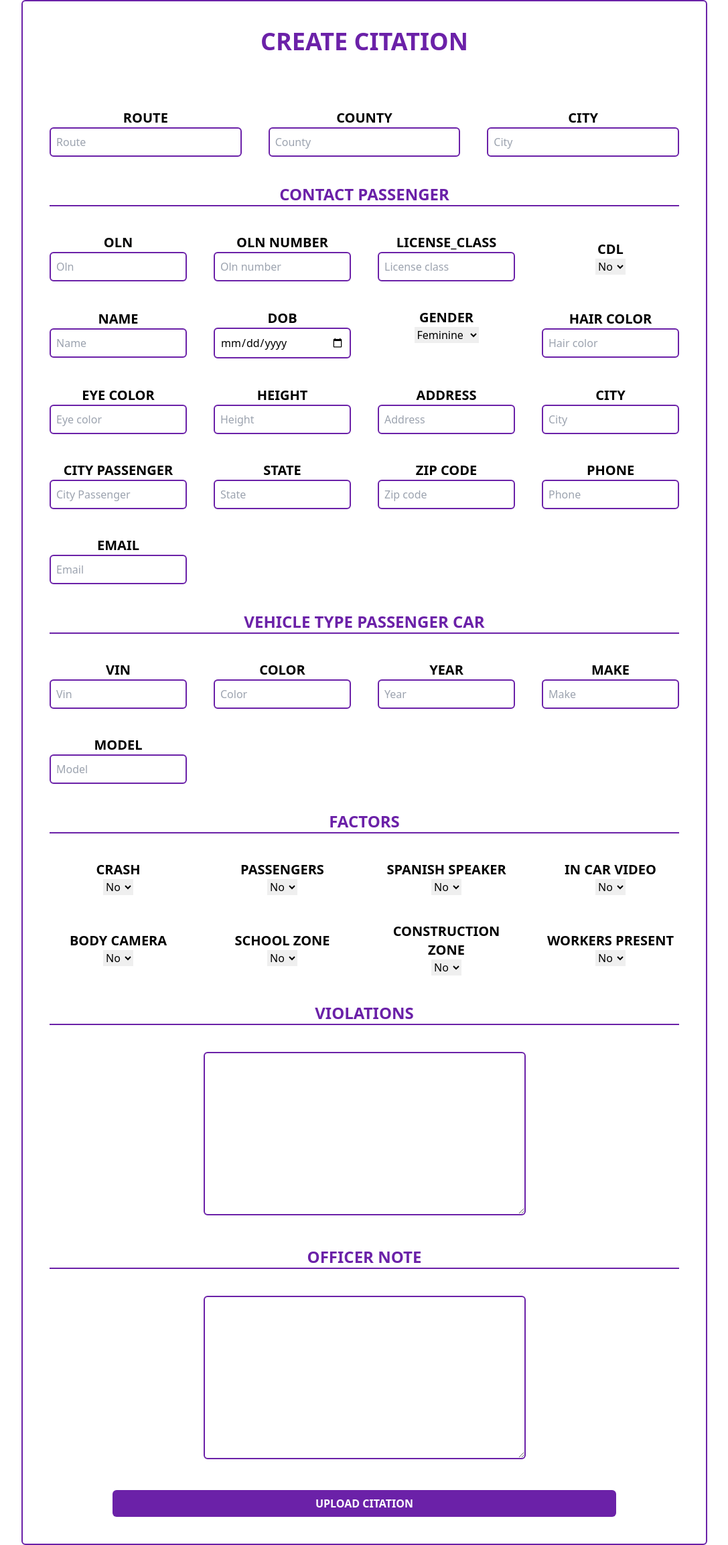
After one commit to ValenOrduna/Administrative-Management-Exercise, a Django app: page /citation/create in a window 1280 px wide. The commit adds this page. Shown: the whole page at 67% size, without its empty margins (96-1183 px from the left). Run offline with Django 4.2, Linux system fonts and the light colour scheme; a user stored in the database is signed in; some libraries are stand-ins or nearby versions.

Commit message:
Home validation finished, Section citations finished

```diff
--- a/administrative_management/administrative_management/urls.py
+++ b/administrative_management/administrative_management/urls.py
@@ -2,10 +2,13 @@ from django.contrib import admin
 from django.urls import path
 from login.views import login
 from home.views import *
+from citations.views import *
 
 urlpatterns = [
     path('admin/', admin.site.urls),
     path('login',login,name='login'),
     path('',home,name='home'),
     path('profile/update/<int:idOfficer>',updateProfile,name='updateProfile'),
+    path('citation/<int:idCitation>',informationCitation,name='informationCitation'),
+    path('citation/create',createCitation,name='createCitation'),
 ]
--- a/administrative_management/citations/models.py
+++ b/administrative_management/citations/models.py
@@ -17,8 +17,8 @@ class Citation(models.Model):
     name = models.CharField(max_length=50)
     dob = models.DateField()
     gender = models.CharField(max_length=10)
-    hair_color = models.CharField(max_length=10,null=True)
-    eye_color = models.CharField(max_length=10,null=True)
+    hair_color = models.CharField(max_length=10,null=True,default='')
+    eye_color = models.CharField(max_length=10,null=True,default='')
     height = models.CharField(max_length=8)
     address = models.CharField(max_length=50)
     city_passenger = models.CharField(max_length=50)
@@ -46,4 +46,4 @@ class Citation(models.Model):
     # Datos Oficial
     officer = models.ForeignKey(Officer,on_delete=models.CASCADE)
     # Nota Oficial
-    officer_note = models.CharField(max_length=100,null=True)
+    officer_note = models.CharField(max_length=100,null=True,default='')
--- /dev/null
+++ b/administrative_management/citations/templates/createCitation.html
@@ -0,0 +1,474 @@
+<!DOCTYPE html>
+<html lang="en">
+  <head>
+    <meta charset="UTF-8" />
+    <meta http-equiv="X-UA-Compatible" content="IE=edge" />
+    <meta name="viewport" content="width=device-width, initial-scale=1.0" />
+    <script src="https://cdn.tailwindcss.com"></script>
+    <title>Create Citation</title>
+  </head>
+  <body>
+    <div
+      class="w-[80%] mx-auto border-2 border-purple-800 rounded-md flex flex-col justify-center text-center p-10 space-y-10"
+    >
+      <h1 class="font-extrabold text-4xl text-purple-800 uppercase">
+        Create citation
+      </h1>
+      <form class="space-y-10" method="POST">
+        {% csrf_token %}
+        <div class="grid grid-cols-3 gap-10">
+          <div class="flex flex-col justify-center items-center text-center">
+            <label class="font-bold text-xl uppercase" for="route">Route</label>
+            <input
+              class="p-2 border-2 border-purple-800 rounded-md w-full"
+              id="route"
+              name="route"
+              placeholder="Route"
+              type="text"
+            />
+          </div>
+
+          <div class="flex flex-col justify-center items-center text-center">
+            <label class="font-bold text-xl uppercase" for="county"
+              >County</label
+            >
+            <input
+              class="p-2 border-2 border-purple-800 rounded-md w-full"
+              id="county"
+              name="county"
+              placeholder="County"
+              type="text"
+            />
+          </div>
+
+          <div class="flex flex-col justify-center items-center text-center">
+            <label class="font-bold text-xl uppercase" for="city">City</label>
+            <input
+              class="p-2 border-2 border-purple-800 rounded-md w-full"
+              id="city"
+              name="city"
+              placeholder="City"
+              type="text"
+            />
+          </div>
+        </div>
+
+        <div class="text-center space-y-10">
+          <h2
+            class="text-2xl font-bold text-purple-800 border-b-2 border-purple-800"
+          >
+            CONTACT PASSENGER
+          </h2>
+          <div class="grid grid-cols-4 gap-10">
+            <div class="flex flex-col justify-center items-center text-center">
+              <label class="font-bold text-xl uppercase" for="oln">Oln</label>
+              <input
+                class="p-2 border-2 border-purple-800 rounded-md w-full"
+                id="oln"
+                name="oln"
+                placeholder="Oln"
+                type="text"
+              />
+            </div>
+
+            <div class="flex flex-col justify-center items-center text-center">
+              <label class="font-bold text-xl uppercase" for="oln_number"
+                >Oln number</label
+              >
+              <input
+                class="p-2 border-2 border-purple-800 rounded-md w-full"
+                id="oln_number"
+                name="oln_number"
+                placeholder="Oln number"
+                type="text"
+              />
+            </div>
+
+            <div class="flex flex-col justify-center items-center text-center">
+              <label class="font-bold text-xl uppercase" for="license_class"
+                >License_class</label
+              >
+              <input
+                class="p-2 border-2 border-purple-800 rounded-md w-full"
+                id="license_class"
+                name="license_class"
+                placeholder="License class"
+                type="text"
+              />
+            </div>
+
+            <div class="flex flex-col justify-center items-center text-center">
+              <label class="font-bold text-xl uppercase" for="cdl">Cdl</label>
+              <select name="cdl" id="cdl">
+                <option value="False">No</option>
+                <option value="True">Yes</option>
+              </select>
+            </div>
+
+            <div class="flex flex-col justify-center items-center text-center">
+              <label class="font-bold text-xl uppercase" for="name">Name</label>
+              <input
+                class="p-2 border-2 border-purple-800 rounded-md w-full"
+                id="name"
+                name="name"
+                placeholder="Name"
+                type="text"
+              />
+            </div>
+
+            <div class="flex flex-col justify-center items-center text-center">
+              <label class="font-bold text-xl uppercase" for="dob">dob</label>
+              <input
+                class="p-2 border-2 border-purple-800 rounded-md w-full"
+                id="dob"
+                name="dob"
+                type="date"
+              />
+            </div>
+
+            <div class="flex flex-col justify-center items-center text-center">
+              <label class="font-bold text-xl uppercase" for="gender"
+                >Gender</label
+              >
+              <select id="gender" name="gender">
+                <option value="feminine">Feminine</option>
+                <option value="masculine">Masculine</option>
+                <option value="other">Other</option></select
+              ><br />
+            </div>
+
+            <div class="flex flex-col justify-center items-center text-center">
+              <label class="font-bold text-xl uppercase" for="hair_color"
+                >Hair color</label
+              >
+              <input
+                class="p-2 border-2 border-purple-800 rounded-md w-full"
+                id="hair_color"
+                name="hair_color"
+                placeholder="Hair color"
+                type="text"
+              />
+            </div>
+
+            <div class="flex flex-col justify-center items-center text-center">
+              <label class="font-bold text-xl uppercase" for="eye_color"
+                >Eye color</label
+              >
+              <input
+                class="p-2 border-2 border-purple-800 rounded-md w-full"
+                id="eye_color"
+                name="eye_color"
+                placeholder="Eye color"
+                type="text"
+              />
+            </div>
+
+            <div class="flex flex-col justify-center items-center text-center">
+              <label class="font-bold text-xl uppercase" for="height"
+                >Height</label
+              >
+              <input
+                class="p-2 border-2 border-purple-800 rounded-md w-full"
+                id="height"
+                name="height"
+                placeholder="Height"
+                type="text"
+              />
+            </div>
+
+            <div class="flex flex-col justify-center items-center text-center">
+              <label class="font-bold text-xl uppercase" for="address"
+                >Address</label
+              >
+              <input
+                class="p-2 border-2 border-purple-800 rounded-md w-full"
+                id="address"
+                name="address"
+                placeholder="Address"
+                type="text"
+              />
+            </div>
+
+            <div class="flex flex-col justify-center items-center text-center">
+              <label class="font-bold text-xl uppercase" for="city">City</label>
+              <input
+                class="p-2 border-2 border-purple-800 rounded-md w-full"
+                id="city"
+                name="city"
+                placeholder="City"
+                type="text"
+              />
+            </div>
+
+            <div class="flex flex-col justify-center items-center text-center">
+              <label class="font-bold text-xl uppercase" for="city_passenger"
+                >City Passenger</label
+              >
+              <input
+                class="p-2 border-2 border-purple-800 rounded-md w-full"
+                id="city_passenger"
+                name="city_passenger"
+                placeholder="City Passenger"
+                type="text"
+              />
+            </div>
+
+            <div class="flex flex-col justify-center items-center text-center">
+              <label class="font-bold text-xl uppercase" for="state"
+                >State</label
+              >
+              <input
+                class="p-2 border-2 border-purple-800 rounded-md w-full"
+                id="state"
+                name="state"
+                placeholder="State"
+                type="text"
+              />
+            </div>
+
+            <div class="flex flex-col justify-center items-center text-center">
+              <label class="font-bold text-xl uppercase" for="zip_code"
+                >Zip code</label
+              >
+              <input
+                class="p-2 border-2 border-purple-800 rounded-md w-full"
+                id="zip_code"
+                name="zip_code"
+                placeholder="Zip code"
+                type="text"
+              />
+            </div>
+
+            <div class="flex flex-col justify-center items-center text-center">
+              <label class="font-bold text-xl uppercase" for="phone"
+                >Phone</label
+              >
+              <input
+                class="p-2 border-2 border-purple-800 rounded-md w-full"
+                id="phone"
+                name="phone"
+                placeholder="Phone"
+                type="text"
+              />
+            </div>
+
+            <div class="flex flex-col justify-center items-center text-center">
+              <label class="font-bold text-xl uppercase" for="email"
+                >Email</label
+              >
+              <input
+                class="p-2 border-2 border-purple-800 rounded-md w-full"
+                id="email"
+                name="email"
+                placeholder="Email"
+                type="email"
+              />
+            </div>
+          </div>
+        </div>
+
+        <div class="text-center space-y-10">
+          <h2
+            class="text-2xl font-bold text-purple-800 border-b-2 border-purple-800"
+          >
+            VEHICLE TYPE PASSENGER CAR
+          </h2>
+          <div class="grid grid-cols-4 gap-10">
+            <div class="flex flex-col justify-center items-center text-center">
+              <label class="font-bold text-xl uppercase" for="vin">Vin</label>
+              <input
+                class="p-2 border-2 border-purple-800 rounded-md w-full"
+                id="vin"
+                name="vin"
+                placeholder="Vin"
+                type="text"
+              />
+            </div>
+
+            <div class="flex flex-col justify-center items-center text-center">
+              <label class="font-bold text-xl uppercase" for="color"
+                >Color</label
+              >
+              <input
+                class="p-2 border-2 border-purple-800 rounded-md w-full"
+                id="color"
+                name="color"
+                placeholder="Color"
+                type="text"
+              />
+            </div>
+
+            <div class="flex flex-col justify-center items-center text-center">
+              <label class="font-bold text-xl uppercase" for="year">Year</label>
+              <input
+                class="p-2 border-2 border-purple-800 rounded-md w-full"
+                id="year"
+                name="year"
+                placeholder="Year"
+                type="text"
+              />
+            </div>
+
+            <div class="flex flex-col justify-center items-center text-center">
+              <label class="font-bold text-xl uppercase" for="make">Make</label>
+              <input
+                class="p-2 border-2 border-purple-800 rounded-md w-full"
+                id="make"
+                name="make"
+                placeholder="Make"
+                type="text"
+              />
+            </div>
+
+            <div class="flex flex-col justify-center items-center text-center">
+              <label class="font-bold text-xl uppercase" for="model"
+                >Model</label
+              >
+              <input
+                class="p-2 border-2 border-purple-800 rounded-md w-full"
+                id="model"
+                name="model"
+                placeholder="Model"
+                type="text"
+              />
+            </div>
+          </div>
+        </div>
+
+        <div class="text-center space-y-10">
+          <h2
+            class="text-2xl font-bold text-purple-800 border-b-2 border-purple-800"
+          >
+            FACTORS
+          </h2>
+          <div class="grid grid-cols-4 gap-10">
+            <div class="flex flex-col justify-center items-center text-center">
+              <label class="font-bold text-xl uppercase" for="crash"
+                >Crash</label
+              >
+              <select name="crash" id="crash">
+                <option value="False">No</option>
+                <option value="True">Yes</option>
+              </select>
+            </div>
+
+            <div class="flex flex-col justify-center items-center text-center">
+              <label class="font-bold text-xl uppercase" for="passengers"
+                >Passengers</label
+              >
+              <select name="passengers" id="passengers">
+                <option value="False">No</option>
+                <option value="True">Yes</option>
+              </select>
+            </div>
+
+            <div class="flex flex-col justify-center items-center text-center">
+              <label class="font-bold text-xl uppercase" for="spanish_speaker"
+                >Spanish speaker</label
+              >
+              <select name="spanish_speaker" id="spanish_speaker">
+                <option value="False">No</option>
+                <option value="True">Yes</option>
+              </select>
+            </div>
+
+            <div class="flex flex-col justify-center items-center text-center">
+              <label class="font-bold text-xl uppercase" for="in_car_video"
+                >In car video</label
+              >
+              <select name="in_car_video" id="in_car_video">
+                <option value="False">No</option>
+                <option value="True">Yes</option>
+              </select>
+            </div>
+
+            <div class="flex flex-col justify-center items-center text-center">
+              <label class="font-bold text-xl uppercase" for="body_camera"
+                >Body camera</label
+              >
+              <select name="body_camera" id="body_camera">
+                <option value="False">No</option>
+                <option value="True">Yes</option>
+              </select>
+            </div>
+
+            <div class="flex flex-col justify-center items-center text-center">
+              <label class="font-bold text-xl uppercase" for="school_zone"
+                >School zone</label
+              >
+              <select name="school_zone" id="school_zone">
+                <option value="False">No</option>
+                <option value="True">Yes</option>
+              </select>
+            </div>
+
+            <div class="flex flex-col justify-center items-center text-center">
+              <label class="font-bold text-xl uppercase" for="construction_zone"
+                >Construction zone</label
+              >
+              <select name="construction_zone" id="construction_zone">
+                <option value="False">No</option>
+                <option value="True">Yes</option>
+              </select>
+            </div>
+
+            <div class="flex flex-col justify-center items-center text-center">
+              <label class="font-bold text-xl uppercase" for="workers_present"
+                >Workers present</label
+              >
+              <select name="workers_present" id="workers_present">
+                <option value="False">No</option>
+                <option value="True">Yes</option>
+              </select>
+            </div>
+          </div>
+        </div>
+
+        <div class="text-center space-y-10">
+          <h2
+            class="text-2xl font-bold text-purple-800 border-b-2 border-purple-800"
+          >
+            VIOLATIONS
+          </h2>
+          <textarea
+            class="border-2 border-purple-800 rounded-md"
+            name="violations"
+            id="violations"
+            cols="50"
+            rows="10"
+          ></textarea>
+        </div>
+
+        <div class="text-center space-y-10">
+          <h2
+            class="text-2xl font-bold text-purple-800 border-b-2 border-purple-800"
+          >
+            OFFICER NOTE
+          </h2>
+          <textarea
+            class="border-2 border-purple-800 rounded-md"
+            name="officer_note"
+            id="officer_note"
+            cols="50"
+            rows="10"
+          ></textarea>
+        </div>
+        <input
+          class="py-2 w-[80%] bg-purple-800 rounded-md text-white font-extrabold uppercase cursor-pointer"
+          type="submit"
+          value="Upload citation"
+        />
+        {% if alert %} {% if alert.success %}
+        <div class="w-full p-4 bg-green-500 font-bold text-center text-white">
+          <span>{{alert.success}}</span>
+        </div>
+        {% else %}
+
+        <div class="w-full p-4 bg-red-500 font-bold text-center text-white">
+          <span>{{alert.error}}</span>
+        </div>
+        {% endif %} {% endif %}
+      </form>
+    </div>
+  </body>
+</html>
--- a/administrative_management/citations/views.py
+++ b/administrative_management/citations/views.py
@@ -1,3 +1,45 @@
-from django.shortcuts import render
+from django.shortcuts import render,redirect
+from citations.models import Citation
+from django.contrib.auth.decorators import login_required
+from datetime import datetime
+from officers.models import Officer
+from citations.forms.citationForm import CitationForm
 
-# Create your views here.
+# Controller Informacion Multa
+# Validamos si el usuario ya esta logueado, sino lo redirigimos al login
+@login_required(login_url='/login')
+def informationCitation(request,idCitation):
+    if request.user.is_authenticated:
+        try:
+            # Realizamos sentencia y obtenemos la citation
+            citation = Citation.objects.get(pk=idCitation)
+            return render(request,'informationCitation.html',{'title':f'Citation {citation.id}','citation':citation})
+        except Exception as e:
+            return redirect('/')
+
+# Controller Informacion Multa
+# Validamos si el usuario ya esta logueado, sino lo redirigimos al login
+@login_required(login_url='/login')
+def createCitation(request):
+    if request.user.groups.filter(name='Officer').exists() or request.user.groups.filter(name='Admin').exists():
+        if request.method == 'POST':
+            form =  CitationForm(request.POST)
+            if form.is_valid():
+                try:
+                    user = request.user.username
+                    user = user.replace('_',' ')
+                    user = user.title()
+                    officer = Officer.objects.get(name=user)
+                    now = datetime.now()
+                    form.cleaned_data['violationDate'] = now.strftime("%Y-%m-%d")
+                    form.cleaned_data['violationTime'] = now.strftime('%H:%M')
+                    form.cleaned_data['officer'] = officer
+                    citation = Citation(**form.cleaned_data)
+                    citation.save()
+                    return render(request, 'createCitation.html',{'alert':{'success':'The citation has been uploaded successfully'}})
+                except Exception as e:
+                    print(e)
+                    return render(request, 'createCitation.html',{'alert':{'error':'An unexpected error has occurred, please try again later.'}})
+            return render(request, 'createCitation.html',{'alert':{'error':'You have entered some information incorrectly in the form.'}})
+        return render(request, 'createCitation.html')
+    return redirect('/')
```
Also changed, not shown: administrative_management/citations/forms/citationForm.py (added, +7 -0 lines), administrative_management/citations/templates/informationCitation.html (added, +121 -0 lines), administrative_management/home/templates/index.html (+27 -0 lines), administrative_management/home/views.py (+11 -3 lines), administrative_management/citations/migrations/0002_alter_citation_eye_color_alter_citation_hair_color_and_more.py (added), administrative_management/db.sqlite3.
